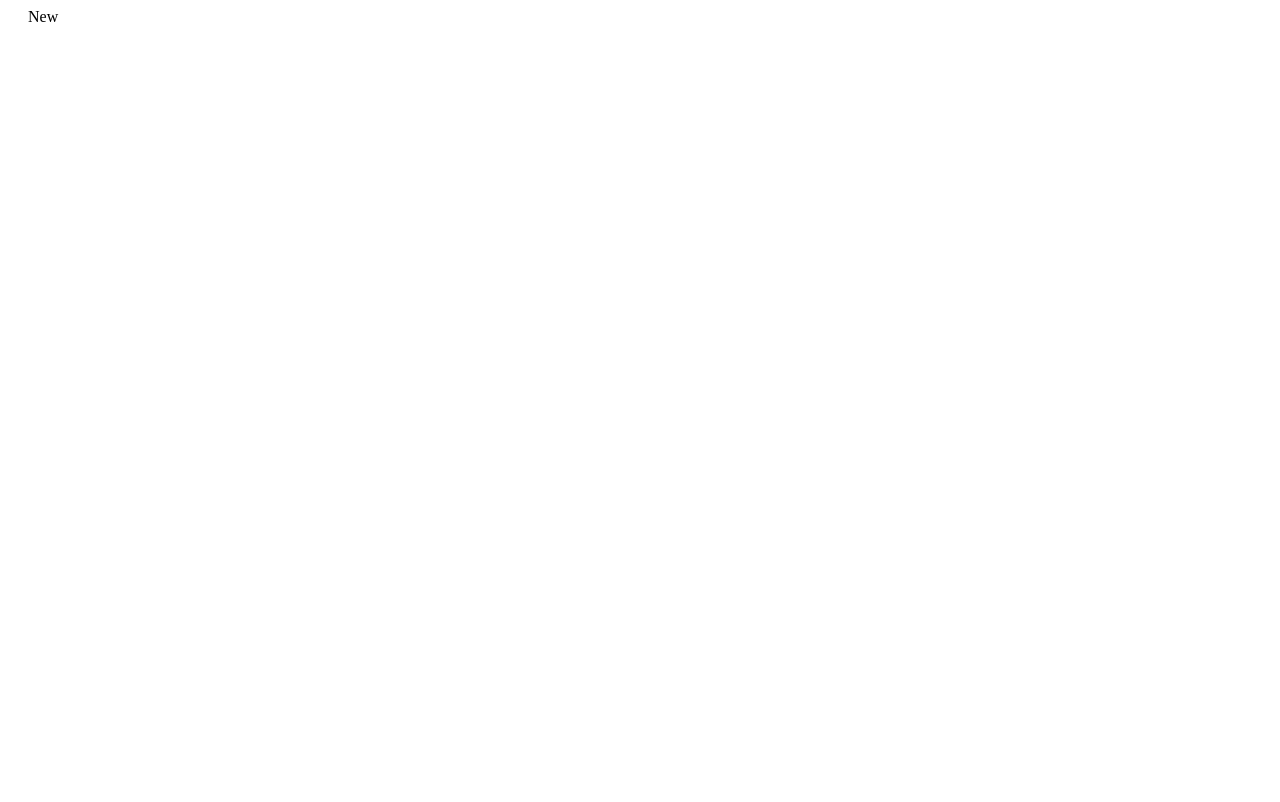
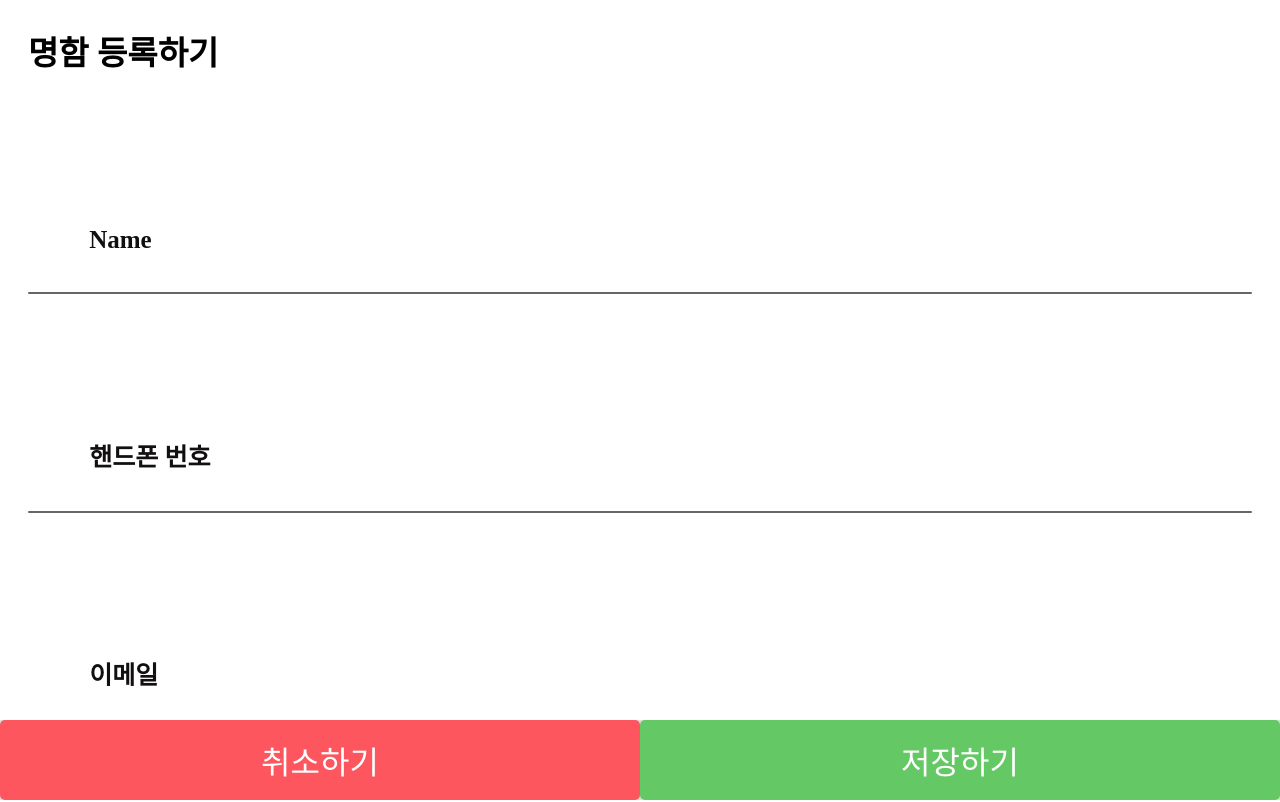
Before and after one commit to yoo94/bcard-pwa, a React (Vite) app: page /new in a window 1280 px wide. Shown: the top 802 px of the page. Built offline with nearby package versions, Linux system fonts and the light colour scheme; a web font is replaced by a local one.

Commit message:
- 등록 form

```diff
--- a/src/component/BCardList.tsx
+++ b/src/component/BCardList.tsx
@@ -6,7 +6,8 @@ export interface BCardListObj {
     id: number,
     name: string,
     hpNum: string,
-    company: string
+    company: string,
+    email: string
 }
 
 interface BCardListProps {
--- a/src/component/BcardItem.css
+++ b/src/component/BcardItem.css
@@ -0,0 +1,23 @@
+.BcardItem .info_section {
+  border-bottom: 1px solid black;
+  background-color: rgb(240, 240, 240);
+}
+
+.BcardItem .name {
+  font-size: 30px;
+}
+
+.BcardItem .hpNum {
+  font-size: 20px;
+  font-weight: bold;
+  color: rgb(5, 109, 212)
+}
+
+.BcardItem .company {
+  font-size: 20px;
+  color: tomato
+}
+
+.BcardItem .email {
+  font-size: 20px;
+}
--- a/src/component/BcardItem.tsx
+++ b/src/component/BcardItem.tsx
@@ -15,6 +15,7 @@ const BcardItem: React.FC<BCardListObj> = (item) => {
         <div className="name">{item.name}</div>
         <div className="hpNum">{item.hpNum}</div>
         <div className="company">{item.company}</div>
+        <div className="email">{item.email}</div>
       </div>
     </div>
   )
--- a/src/component/Button.css
+++ b/src/component/Button.css
@@ -11,9 +11,18 @@
 
 .Button_footer {
     margin: auto;
+    font-size: 32px;
+    position: fixed;
+    bottom: 0;
+    height: 80px;
     width: 100%;
+    background-color: #ddd;
+}
+
+.Button_footer_harf {
+    width: 50%;
     height: 80px;
-    min-height: footer;
+    font-size: 32px;
 }
 
 .Button_GREEN {
--- a/src/component/Button.tsx
+++ b/src/component/Button.tsx
@@ -1,15 +1,15 @@
 import "./Button.css"
 
 interface buttonObj {
-    text:string,
-    type?:string,
-    location?:string,
-    onclick:(event: React.SyntheticEvent) => void;
+    text: string,
+    type?: string,
+    location?: string,
+    onclick: (event: React.SyntheticEvent) => void;
 }
 
-const Button =(obj : buttonObj)=>{
-    return(
-        <button className={`Button Button_${obj.location} ${obj.type} `} onClick={obj.onclick}>{obj.text}</button>
+const Button = (obj: buttonObj) => {
+    return (
+        <button className={`Button Button_${obj.location} Button_${obj.type} `} onClick={obj.onclick}>{obj.text}</button>
     )
 }
 
--- /dev/null
+++ b/src/component/Editor.css
@@ -0,0 +1,79 @@
+.Editor {
+  width: 100%;
+  font-size: 22px;
+  margin: 0;
+  padding: 0;
+  box-sizing: border-box;
+}
+
+.Editor div {
+  position: relative;
+  margin-top: 15%;
+}
+
+.Editor input {
+  font-size: 20px;
+  color: #222222;
+  width: 300px;
+  border: none;
+  padding-bottom: 10px;
+  padding-left: 10px;
+  position: relative;
+  background: none;
+  z-index: 5;
+}
+
+.Editor input::placeholder {
+  color: #050505;
+}
+
+.Editor input:focus {
+  outline: none;
+}
+
+.Editor span {
+  display: block;
+  position: absolute;
+  bottom: 0;
+  left: 0%;
+  background-color: #666;
+  width: 0;
+  height: 2px;
+  border-radius: 2px;
+  transition: 0.5s;
+}
+
+.Editor label {
+  position: absolute;
+  color: #0c0909;
+  left: 5%;
+  font-size: 25px;
+  transition: all .2s;
+}
+
+.Editor input:focus~label,
+input:valid~label {
+  bottom: 40px;
+  color: #110f0f;
+  font-weight: bold;
+}
+
+.Editor input:focus~span,
+input:valid~span {
+  width: 100%;
+}
+
+.Editor .button_section {
+  position: fixed;
+  bottom: 0;
+}
+
+.Editor .hidden {
+  visibility: hidden;
+}
+
+.Editor .file_section {
+  margin-top: 10%;
+  border: 1px dashed black;
+  height: 30vh;
+}
--- /dev/null
+++ b/src/component/Editor.tsx
@@ -0,0 +1,73 @@
+import { useNavigate } from 'react-router-dom';
+import Button from './Button';
+import './Editor.css'
+
+const Editor = () => {
+  const nav = useNavigate();
+  return (
+    <div className="Editor">
+      <h2>명함 등록하기</h2>
+      <section className='name_section'>
+        <div>
+          <input
+            name="name"
+            type='text'
+            // value={""}
+            onChange={() => { }} />
+          <label>Name</label>
+          <span></span>
+        </div>
+      </section>
+      <section className='hpNum_section'>
+        <div>
+          <input
+            name="hpNum"
+            type='text'
+            // value={""}
+            onChange={() => { }}
+          />
+          <label>핸드폰 번호</label>
+          <span></span>
+        </div>
+      </section>
+      <section className='email_section'>
+        <div>
+          <input
+            name="email"
+            type='text'
+            // value={""}
+            onChange={() => { }}
+          />
+          <label>이메일</label>
+          <span></span>
+        </div>
+      </section>
+      <section className='company_section'>
+        <div>
+          <input
+            name="company"
+            type='text'
+            // value={""}
+            onChange={() => { }}
+          />
+          <label>회사</label>
+          <span></span>
+        </div>
+      </section>
+      <section className="file_section">
+        <div>
+          <label htmlFor="file">사진첨부</label>
+          <div className="hidden">
+            +
+            <input type="file" multiple accept="image/*" onChange={() => { }} />
+          </div>
+        </div>
+      </section>
+      <footer className='button_section'>
+        <Button text={'취소하기'} type='RED' location={'footer_harf'} onclick={() => { nav(-1) }} />
+        <Button text={'저장하기'} type='GREEN' location={'footer_harf'} onclick={() => { }} />
+      </footer>
+    </div>
+  )
+}
+export default Editor
--- a/src/component/Footer.tsx
+++ b/src/component/Footer.tsx
@@ -1,9 +1,11 @@
 import "./Footer.css"
 import Button from "./Button"
+import { useNavigate } from "react-router-dom"
 const Footer = () => {
+  const nav = useNavigate();
   return (
     <footer className="Footer">
-      <Button text="추가하기+" onclick={() => { }} location="footer" />
+      <Button text="추가하기+" onclick={() => { nav("/new") }} location="footer" />
     </footer>
   )
 }
--- a/src/pages/Home.tsx
+++ b/src/pages/Home.tsx
@@ -1,12 +1,13 @@
 import Header from "../component/Header"
 import BCardList from "../component/BCardList";
-import Footer from "../component/Footer"
+import Footer from "../component/Footer";
 
 export interface BCardListObj {
     id: number,
     name: string,
     hpNum: string,
-    company: string
+    company: string,
+    email: string
 }
 
 
@@ -17,19 +18,22 @@ const Home = () => {
             id: 0,
             name: "유재석",
             hpNum: "010-2222-2222",
-            company: "유니포스트"
+            company: "유니포스트",
+            email: "www@naver.com"
         },
         {
             id: 1,
             name: "이인식",
             hpNum: "010-3242-3333",
-            company: "유니포스트"
+            company: "유니포스트",
+            email: "www@naver.com"
         },
         {
             id: 2,
             name: "조연재",
             hpNum: "010-4444-3242",
-            company: "유니포스트"
+            company: "유니포스트",
+            email: "www@naver.com"
         },
 
     ]
--- a/src/pages/New.tsx
+++ b/src/pages/New.tsx
@@ -1,7 +1,12 @@
-const New =()=>{
-    return(
-        <div>New</div>
+import Editor from "../component/Editor";
+
+
+const New = () => {
+    return (
+        <div>
+            <Editor />
+        </div>
     )
 }
 
-export  default New;
+export default New;
```
